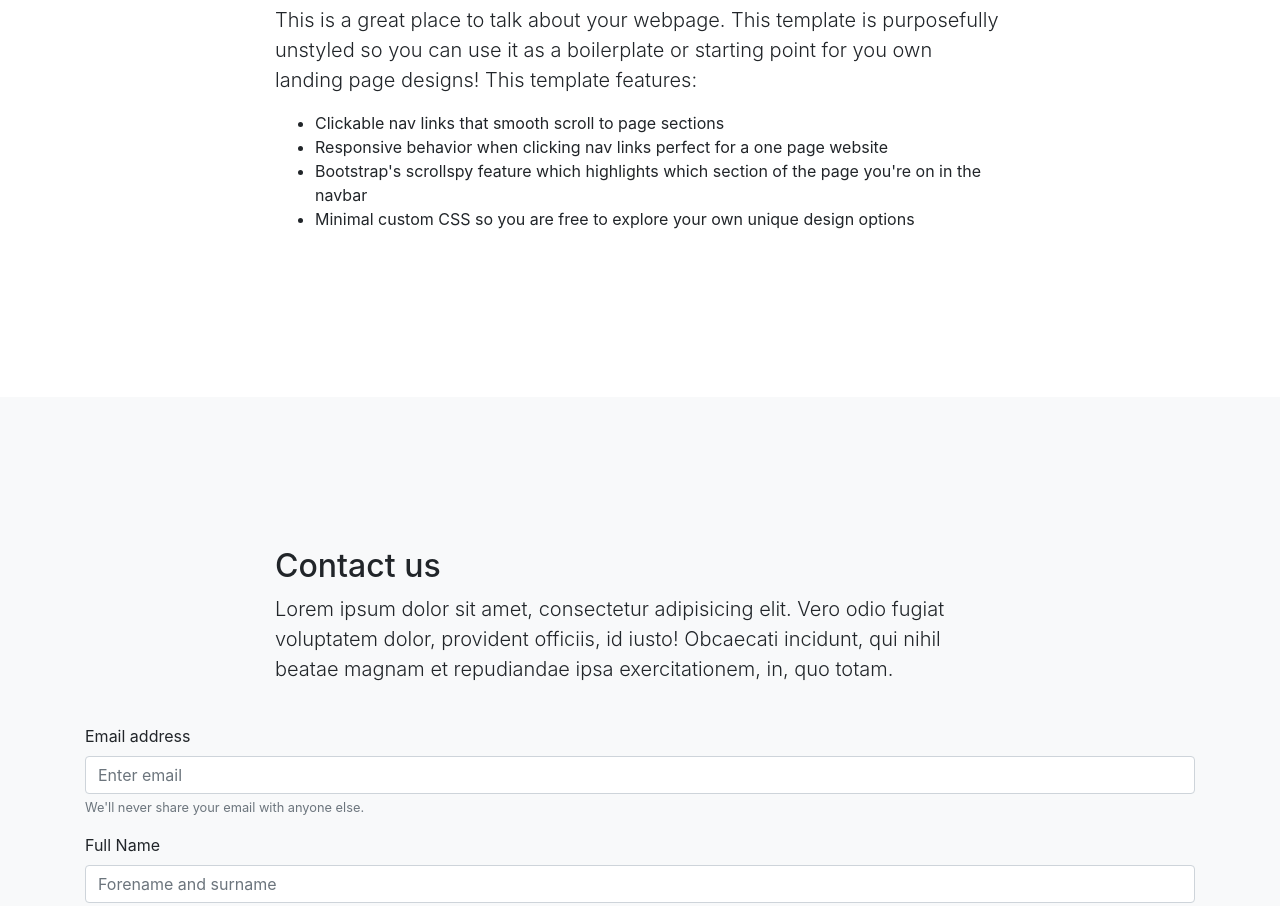
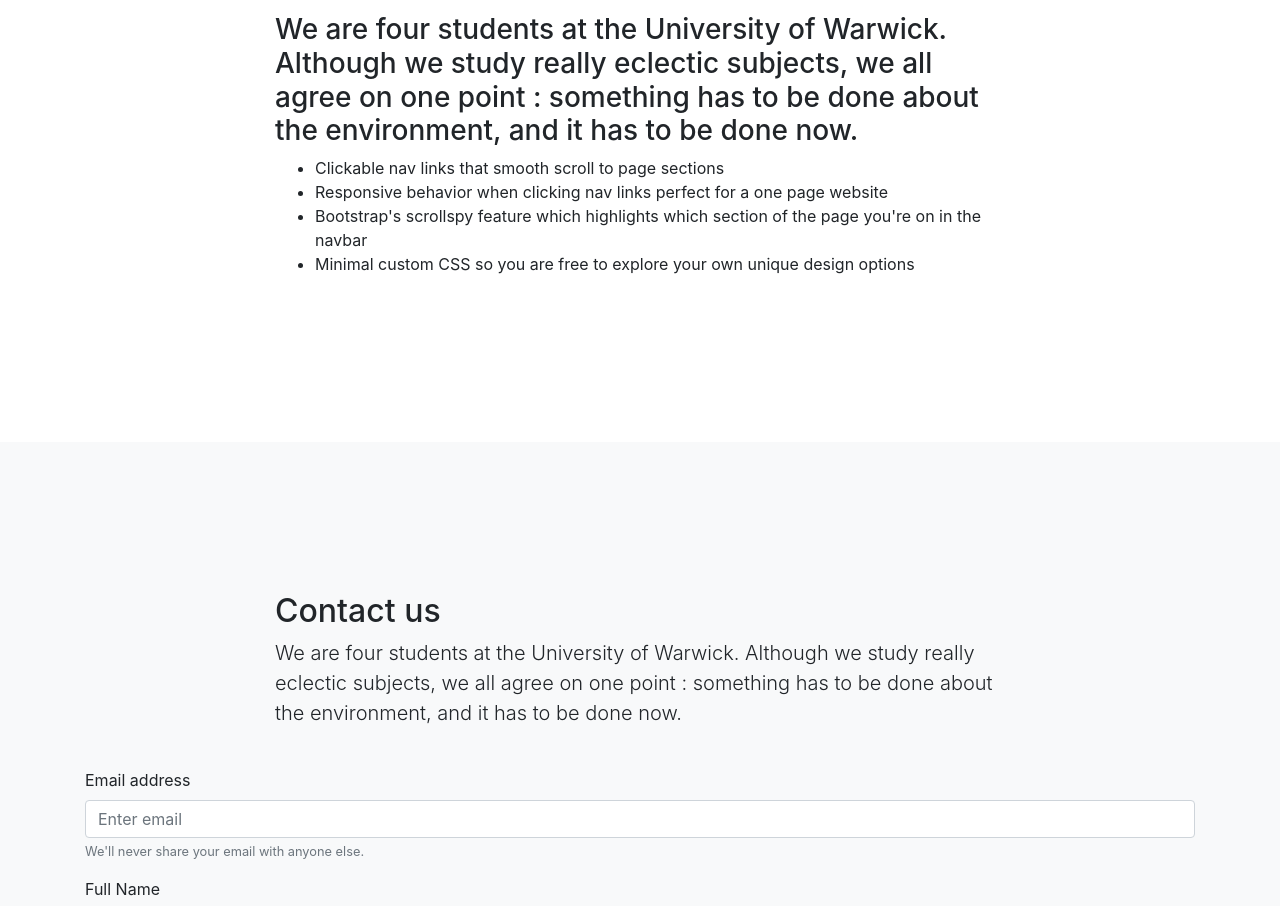
Before and after one commit to getinvolved2019/getinvolved2019.github.io, a plain HTML site: page whoweare.html in a window 1280 px wide. Shown: the part 563-1469 px from the top of the page. Drawn offline with nearby package versions, Linux system fonts and the light colour scheme.

Commit message:
Update whoweare.html

```diff
--- a/whoweare.html
+++ b/whoweare.html
@@ -54,7 +54,8 @@
       <div class="row">
         <div class="col-lg-8 mx-auto">
           <h2> A group of students</h2>
-          <p class="lead">This is a great place to talk about your webpage. This template is purposefully unstyled so you can use it as a boilerplate or starting point for you own landing page designs! This template features:</p>
+          <p class="lead">
+            <h3> We are four students at the University of Warwick. Although we study really eclectic subjects, we all agree on one point : something has to be done about the environment, and it has to be done now.</h3>
           <ul>
             <li>Clickable nav links that smooth scroll to page sections</li>
             <li>Responsive behavior when clicking nav links perfect for a one page website</li>
@@ -71,7 +72,7 @@
       <div class="row">
         <div class="col-lg-8 mx-auto">
           <h2>Contact us</h2>
-          <p class="lead">Lorem ipsum dolor sit amet, consectetur adipisicing elit. Vero odio fugiat voluptatem dolor, provident officiis, id iusto! Obcaecati incidunt, qui nihil beatae magnam et repudiandae ipsa exercitationem, in, quo totam.</p>
+          <p class="lead">We are four students at the University of Warwick. Although we study really eclectic subjects, we all agree on one point : something has to be done about the environment, and it has to be done now.</p>
         </div>
       </div>
 
```
